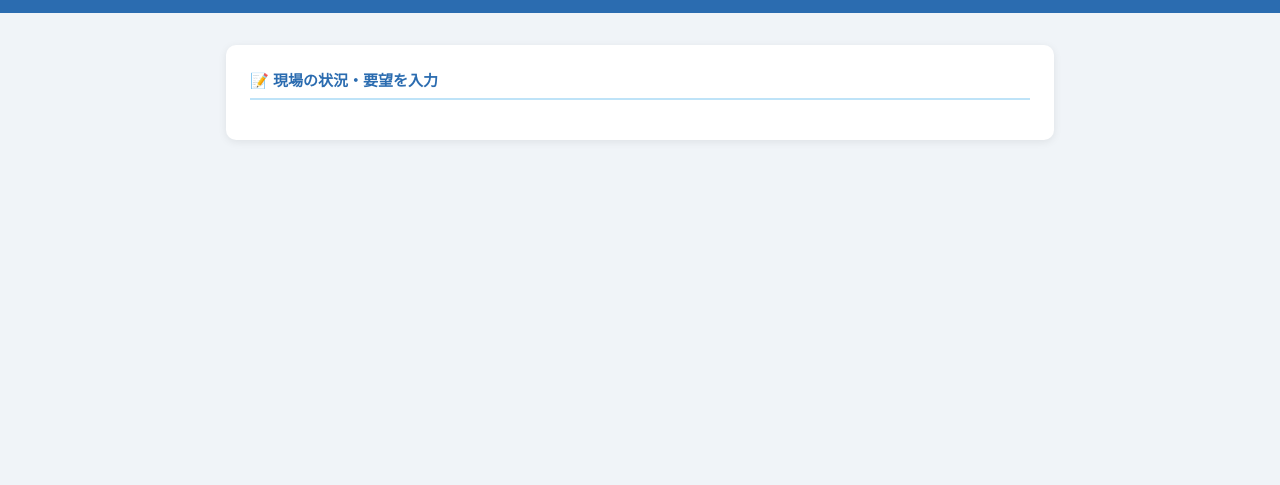
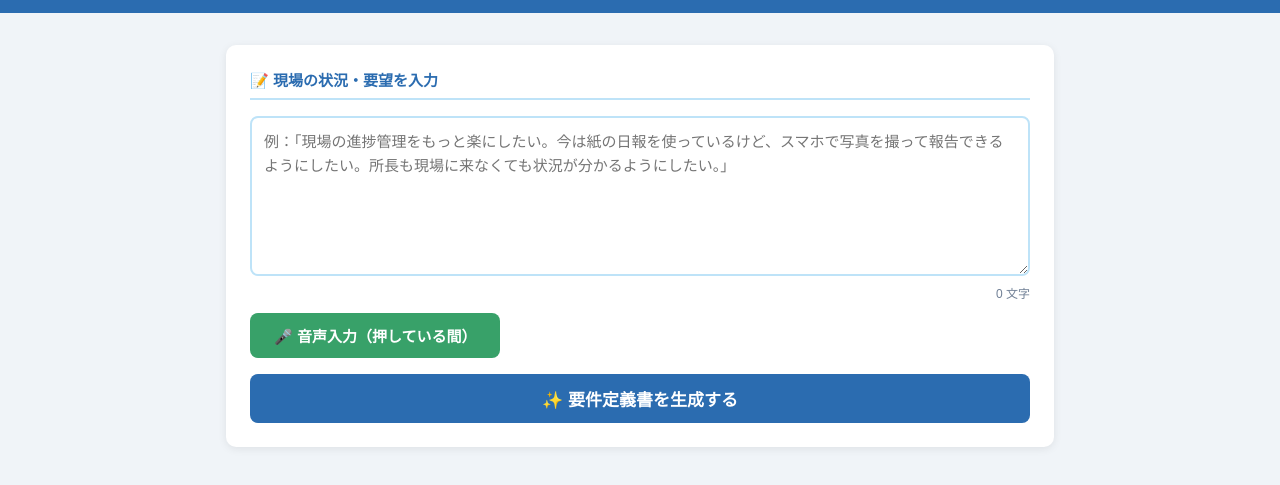
Before and after one commit to gennbgmzhizuoweiyuanhui-gif/ai-requirements-system, a plain HTML site: page index.html in a window 1280 px wide. Shown: the part 55-540 px from the top of the page. Drawn offline with Linux system fonts and the light colour scheme.

Commit message:
Task 2: テキスト入力エリアと生成ボタンの実装
変更内容:
1. CSS追加（</style>直前）:
   - テキスト入力エリア (#input-textarea) のスタイル
   - フォーカス時の見た目
   - ボタン共通スタイル (.btn)
   - 生成ボタン (#generate-btn) のスタイル
   - ホバー・ローディング状態のスタイル
   - 文字数カウンター (#char-count) のスタイル

2. HTML追加（入力カード内）:
   - <textarea id="input-textarea"> テキスト入力エリア
   - <div id="char-count"> 文字数カウンター
   - 音声入力ボタンエリア（UI のみ、Task 3 で機能化）
   - 要件定義書を生成するボタン

3. JavaScript追加（DOMContentLoaded内）:
   - textarea のイベントリスナー（入力時に文字数更新）
   - 生成ボタンのイベントリスナー（クリック時にアラート表示）
   - 後続タスク対応のコメント

これで Task 3 の音声入力、Task 4 の API 呼び出しに向けた UI 準備が完了

```diff
--- a/index.html
+++ b/index.html
@@ -84,6 +84,68 @@
       padding-bottom: 8px;     /* 下内余白 */
       border-bottom: 2px solid #bee3f8; /* 薄いブルーの下線 */
     }
+
+    /* ===== テキスト入力エリア ===== */
+    #input-textarea {
+      width: 100%;            /* 横幅いっぱい */
+      height: 160px;          /* 高さ */
+      padding: 12px;          /* 内側余白 */
+      border: 2px solid #bee3f8; /* 薄いブルー枠線 */
+      border-radius: 8px;     /* 角丸 */
+      font-size: 15px;        /* フォントサイズ（現場担当者が読みやすいサイズ） */
+      font-family: inherit;   /* 親要素のフォントを引き継ぐ */
+      resize: vertical;       /* 縦方向にだけリサイズ可能 */
+      line-height: 1.6;       /* 行間を広めにして読みやすくする */
+      color: #2d3748;         /* 文字色 */
+    }
+
+    /* ===== テキスト入力エリア：フォーカス時の見た目 ===== */
+    #input-textarea:focus {
+      outline: none;                /* デフォルトのアウトラインを消す */
+      border-color: #2b6cb0;        /* ブルーに変える */
+      box-shadow: 0 0 0 3px rgba(43,108,176,0.15); /* 薄いブルーのグロー */
+    }
+
+    /* ===== ボタン共通スタイル ===== */
+    .btn {
+      padding: 12px 24px;     /* 押しやすい大きさの内側余白 */
+      border: none;           /* 枠線なし */
+      border-radius: 8px;     /* 角丸 */
+      font-size: 15px;        /* フォントサイズ */
+      font-weight: bold;      /* 太字 */
+      cursor: pointer;        /* カーソルをポインターに */
+      transition: all 0.2s;  /* ホバー時にアニメーションをつける */
+    }
+
+    /* ===== 生成ボタン ===== */
+    #generate-btn {
+      background-color: #2b6cb0; /* ブルー背景 */
+      color: white;              /* 白文字 */
+      width: 100%;               /* 横幅いっぱい */
+      margin-top: 16px;          /* 上余白 */
+      font-size: 17px;           /* 少し大きめの文字 */
+    }
+
+    /* ===== 生成ボタン：ホバー時 ===== */
+    #generate-btn:hover {
+      background-color: #2c5282; /* 少し暗くする */
+      transform: translateY(-1px); /* 少し浮き上がる */
+    }
+
+    /* ===== 生成ボタン：ローディング中（非活性状態） ===== */
+    #generate-btn:disabled {
+      background-color: #a0aec0; /* グレーに変える */
+      cursor: not-allowed;       /* カーソルを禁止マークに */
+      transform: none;           /* アニメーションなし */
+    }
+
+    /* ===== 文字数カウンター ===== */
+    #char-count {
+      text-align: right;   /* 右揃え */
+      font-size: 12px;     /* 小さい文字 */
+      color: #718096;      /* グレー */
+      margin-top: 4px;     /* 上余白 */
+    }
   </style>
 </head>
 <body>
@@ -108,7 +170,28 @@
     <!-- 入力エリアカード（後続タスクで中身を追加） -->
     <div class="card">
       <div class="section-title">📝 現場の状況・要望を入力</div>
-      <!-- Task 2 で音声・テキスト入力を追加 -->
+      <!-- テキスト入力エリア：直接キーボードで入力できる -->
+      <textarea
+        id="input-textarea"
+        placeholder="例：「現場の進捗管理をもっと楽にしたい。今は紙の日報を使っているけど、スマホで写真を撮って報告できるようにしたい。所長も現場に来なくても状況が分かるようにしたい。」"
+      ></textarea>
+      <!-- 文字数カウンター（入力量の目安） -->
+      <div id="char-count">0 文字</div>
+
+      <!-- ===== 音声入力ボタン（Task 3 で機能を追加）===== -->
+      <div id="voice-area" style="margin-top:12px; display:flex; gap:12px; align-items:center;">
+        <!-- 音声入力ボタン：Web Speech API非対応ブラウザでは非表示にする -->
+        <button class="btn" id="voice-btn" style="background:#38a169;color:white;" title="ボタンを押している間、音声を録音します">
+          🎤 音声入力（押している間）
+        </button>
+        <!-- 録音中のステータス表示 -->
+        <span id="voice-status" style="font-size:14px; color:#718096;"></span>
+      </div>
+
+      <!-- 要件定義書を生成するボタン -->
+      <button class="btn" id="generate-btn">
+        ✨ 要件定義書を生成する
+      </button>
     </div>
 
     <!-- 出力エリアカード（後続タスクで中身を追加） -->
@@ -135,6 +218,24 @@
       apiKeyInput.addEventListener('input', function() {
         localStorage.setItem('claude_api_key', apiKeyInput.value);
       });
+
+      // テキスト入力エリアの要素を取得する
+      var textarea = document.getElementById('input-textarea');
+      // 文字数カウンターの要素を取得する
+      var charCount = document.getElementById('char-count');
+      // 生成ボタンの要素を取得する
+      var generateBtn = document.getElementById('generate-btn');
+
+      // テキストが入力されるたびに文字数を更新する
+      textarea.addEventListener('input', function() {
+        charCount.textContent = textarea.value.length + ' 文字';
+      });
+
+      // 生成ボタンをクリックしたときの処理（Task 4 で実装）
+      generateBtn.addEventListener('click', function() {
+        // Task 4 で Claude API 呼び出し処理を追加する
+        alert('（開発中）APIを呼び出します');
+      });
     });
   </script>
 
```
